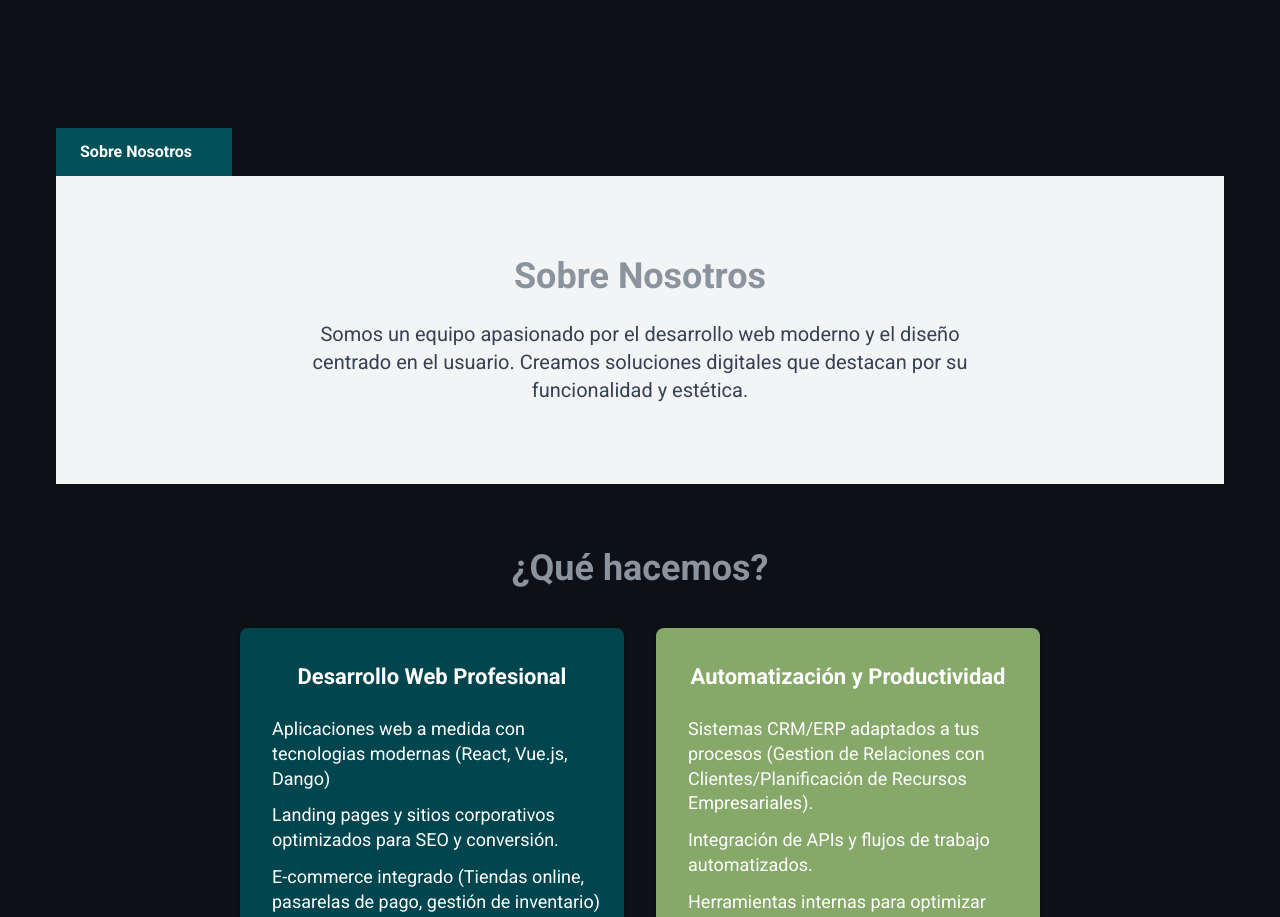
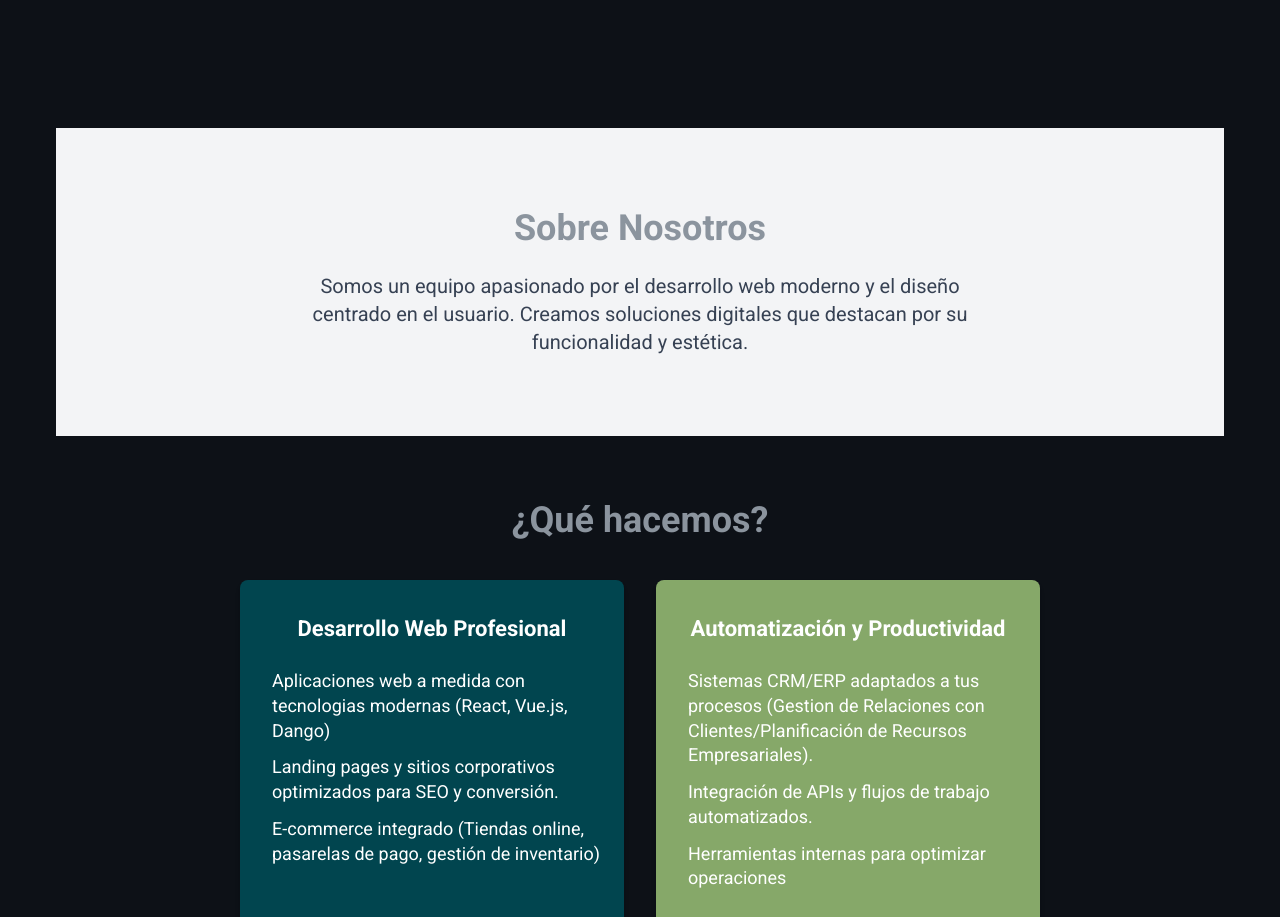
Before and after one commit to OGabrielSosa/LandingPage, a Next.js app: page / in a window 1280 px wide. Shown: the part 800-1717 px from the top of the page. Built offline with nearby package versions, Linux system fonts and the light colour scheme.

Commit message:
Eliminado ejemplo de boton desplegable

```diff
--- a/src/app/page.tsx
+++ b/src/app/page.tsx
@@ -1,6 +1,5 @@
 import HeroSection from "@/components/HeroSection";
 import AboutSection from "@/components/AboutSection";
-import Desplegable from "@/components/Desplegable";
 import Button from "@/components/Button";
 import Input from "@/ui/Input";
 import Textarea from "@/ui/Textarea";
@@ -11,7 +10,6 @@ export default function Home() {
     <main className="min-h-screen flex flex-col gap-6 items-start p-8">
       <div className="container mx-auto px-6 py-24">
         <HeroSection />
-        <Desplegable />
         <AboutSection />
         <QueHacemosSection />
         <p>Input y Textarea</p>
```
